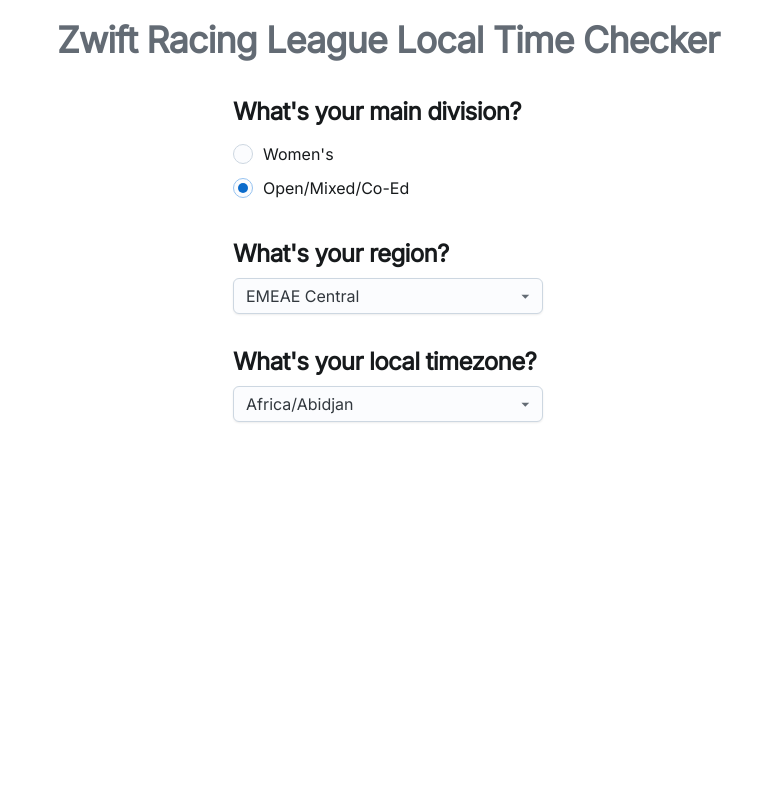
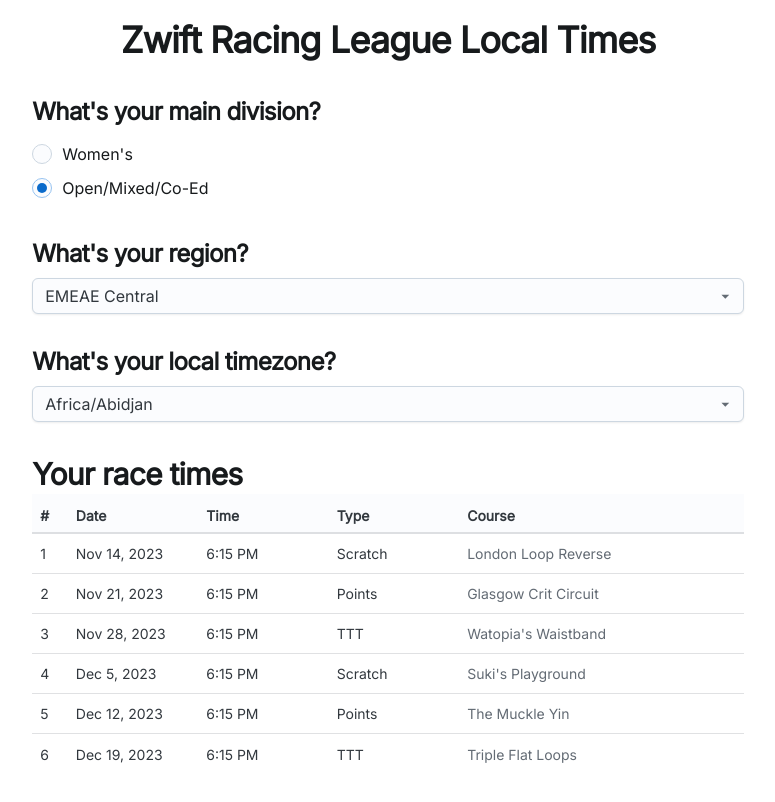
Before and after one commit to janoma/zrl-local-time, a React (Create React App) app: page / in a window 1280 px wide. Shown: the top 802 px of the page, without its empty margins (252-1027 px from the left). Built offline with nearby package versions, Linux system fonts and the light colour scheme.

Commit message:
implement the table with times

```diff
--- /dev/null
+++ b/public/races.json
@@ -0,0 +1,44 @@
+[
+  {
+    "number": 1,
+    "date": "2023-11-14",
+    "type": "Scratch",
+    "course": "London Loop Reverse",
+    "courseUrl": "https://zwiftinsider.com/route/london-loop-reverse/"
+  },
+  {
+    "number": 2,
+    "date": "2023-11-21",
+    "type": "Points",
+    "course": "Glasgow Crit Circuit",
+    "courseUrl": "https://zwiftinsider.com/route/glasgow-crit-circuit/"
+  },
+  {
+    "number": 3,
+    "date": "2023-11-28",
+    "type": "TTT",
+    "course": "Watopia's Waistband",
+    "courseUrl": "https://zwiftinsider.com/route/watopias-waistband/"
+  },
+  {
+    "number": 4,
+    "date": "2023-12-05",
+    "type": "Scratch",
+    "course": "Suki's Playground",
+    "courseUrl": "https://zwiftinsider.com/route/sukis-playground"
+  },
+  {
+    "number": 5,
+    "date": "2023-12-12",
+    "type": "Points",
+    "course": "The Muckle Yin",
+    "courseUrl": "https://zwiftinsider.com/route/the-muckle-yin/"
+  },
+  {
+    "number": 6,
+    "date": "2023-12-19",
+    "type": "TTT",
+    "course": "Triple Flat Loops",
+    "courseUrl": "https://zwiftinsider.com/route/triple-flat-loops/"
+  }
+]
--- /dev/null
+++ b/public/zrl.json
@@ -0,0 +1,146 @@
+{
+  "women": {
+    "Oceania East": {
+      "timezone": "Pacific/Auckland",
+      "time": "19:30"
+    },
+    "Oceania West": {
+      "timezone": "Australia/Sydney",
+      "time": "19:15"
+    },
+    "EMEAE South-East": {
+      "timezone": "Europe/Amsterdam",
+      "time": "18:10"
+    },
+    "EMEAE East": {
+      "timezone": "Europe/London",
+      "time": "18:10"
+    },
+    "EMEAE Central": {
+      "timezone": "Europe/London",
+      "time": "19:10"
+    },
+    "EMEAE West": {
+      "timezone": "Europe/London",
+      "time": "19:20"
+    },
+    "Americas South": {
+      "timezone": "America/Santiago",
+      "time": "18:20"
+    },
+    "Americas East": {
+      "timezone": "America/Denver",
+      "time": "17:20"
+    },
+    "Americas West": {
+      "timezone": "America/Denver",
+      "time": "19:30"
+    }
+  },
+  "open": {
+    "Oceania North-East": {
+      "timezone": "Australia/Sydney",
+      "time": "16:15"
+    },
+    "Oceania East": {
+      "timezone": "Pacific/Auckland",
+      "time": "19:15"
+    },
+    "Oceania South": {
+      "timezone": "Europe/London",
+      "time": "07:15"
+    },
+    "Oceania West": {
+      "timezone": "Australia/Sydney",
+      "time": "19:20"
+    },
+    "Atlantic South-East": {
+      "timezone": "Europe/London",
+      "time": "09:30"
+    },
+    "Atlantic East": {
+      "timezone": "America/New_York",
+      "time": "05:30"
+    },
+    "Atlantic Central": {
+      "timezone": "America/Chicago",
+      "time": "05:30"
+    },
+    "Atlantic North": {
+      "timezone": "America/New_York",
+      "time": "07:30"
+    },
+    "Atlantic West": {
+      "timezone": "America/Denver",
+      "time": "06:30"
+    },
+    "EMEAE South-East": {
+      "timezone": "Africa/Johannesburg",
+      "time": "19:00"
+    },
+    "EMEAE East": {
+      "timezone": "Europe/Amsterdam",
+      "time": "18:30"
+    },
+    "EMEAE North-East": {
+      "timezone": "Europe/Amsterdam",
+      "time": "18:45"
+    },
+    "EMEAE South": {
+      "timezone": "Europe/Amsterdam",
+      "time": "19:00"
+    },
+    "EMEAE Central": {
+      "timezone": "Europe/Amsterdam",
+      "time": "19:15"
+    },
+    "EMEAE North": {
+      "timezone": "Europe/Amsterdam",
+      "time": "19:30"
+    },
+    "EMEAW South-East": {
+      "timezone": "Europe/Amsterdam",
+      "time": "19:45"
+    },
+    "EMEAW East": {
+      "timezone": "Europe/London",
+      "time": "19:00"
+    },
+    "EMEAW South": {
+      "timezone": "Europe/London",
+      "time": "19:15"
+    },
+    "EMEAW Central": {
+      "timezone": "Europe/London",
+      "time": "19:30"
+    },
+    "EMEAW North": {
+      "timezone": "Europe/London",
+      "time": "19:35"
+    },
+    "EMEAW West": {
+      "timezone": "Europe/London",
+      "time": "19:45"
+    },
+    "Americas South": {
+      "timezone": "America/Santiago",
+      "time": "20:30"
+    },
+    "Americas East": {
+      "timezone": "America/New_York",
+      "time": "19:30"
+    },
+    "Americas Central": {
+      "timezone": "America/Denver",
+      "time": "17:35"
+    },
+    "Americas North": {
+      "timezone": "America/Denver",
+      "time": "18:30"
+    },
+    "Americas West": {
+      "timezone": "America/Denver",
+      "time": "19:45"
+    }
+  }
+}
--- a/src/App.js
+++ b/src/App.js
@@ -4,8 +4,10 @@
 import CssBaseline from "@mui/joy/CssBaseline";
 import FormControl from "@mui/joy/FormControl";
 import GlobalStyles from "@mui/joy/GlobalStyles";
+import Link from "@mui/joy/Link";
 import Radio from "@mui/joy/Radio";
 import RadioGroup from "@mui/joy/RadioGroup";
+import Table from "@mui/joy/Table";
 import Typography from "@mui/joy/Typography";
 
 const moment = require("moment-timezone");
@@ -14,6 +16,8 @@
   const [division, setDivision] = useState("open");
   const [region, setRegion] = useState("EMEAE Central");
   const [timezone, setTimezone] = useState(moment.tz.guess());
+  const [zrl, setZrl] = useState(null);
+  const [races, setRaces] = useState(null);
 
   const handleDivisionChange = (event) => {
     setDivision(event.target.value);
@@ -68,10 +72,35 @@
   const timezones = moment.tz.names();
 
   useEffect(() => {
+    const fetchZrl = async () => {
+      fetch("./zrl.json")
+        .then((response) => response.json())
+        .then((data) => setZrl(data));
+    };
+    fetchZrl();
+  }, []);
+
+  useEffect(() => {
+    const fetchRaces = async () => {
+      fetch("./races.json")
+        .then((response) => response.json())
+        .then((data) => setRaces(data));
+    };
+    fetchRaces();
+  }, []);
+
+  useEffect(() => {
     if (division === "women" && !regions.includes(region)) {
       setRegion("EMEAE Central");
     }
   }, [division, region, regions]);
+
+  const canShowTimes =
+    moment.tz.zone(timezone) &&
+    races &&
+    zrl &&
+    zrl.hasOwnProperty(division) &&
+    zrl[division].hasOwnProperty(region);
 
   return (
     <CssVarsProvider>
@@ -82,7 +111,6 @@
             maxWidth: "80ch",
             margin: "0 auto",
             padding: "1rem",
-            color: "var(--joy-text-primary)",
           },
           "#root": {
             display: "grid",
@@ -97,12 +125,13 @@
           h3: {
             paddingBottom: "0.5rem",
           },
+          section: {
+            paddingTop: "2rem",
+          },
         }}
       />
       <header>
-        <Typography color="neutral" level="h1">
-          Zwift Racing League Local Time Checker
-        </Typography>
+        <Typography level="h1">Zwift Racing League Local Times</Typography>
       </header>
       <main>
         <FormControl className="question">
@@ -144,6 +173,50 @@
             value={timezone}
           />
         </FormControl>
+        {canShowTimes && (
+          <section>
+            <Typography level="h2">Your race times</Typography>
+            <Table aria-label="basic table">
+              <thead>
+                <tr>
+                  <th style={{ width: "5%" }}>#</th>
+                  <th>Date</th>
+                  <th>Time</th>
+                  <th>Type</th>
+                  <th style={{ width: "40%" }}>Course</th>
+                </tr>
+              </thead>
+              <tbody>
+                {races.map((row) => (
+                  <tr key={row.number}>
+                    <td>{row.number}</td>
+                    <td>{moment(row.date).tz(timezone).format("ll")}</td>
+                    <td>
+                      {moment
+                        .tz(
+                          `${row.date} ${zrl[division][region].time}`,
+                          zrl[division][region].timezone
+                        )
+                        .tz(timezone)
+                        .format("LT")}
+                    </td>
+                    <td>{row.type}</td>
+                    <td>
+                      <Link
+                        href={row.courseUrl}
+                        color="neutral"
+                        target="_blank"
+                        rel="noopener"
+                      >
+                        {row.course}
+                      </Link>
+                    </td>
+                  </tr>
+                ))}
+              </tbody>
+            </Table>
+          </section>
+        )}
       </main>
     </CssVarsProvider>
   );
```
